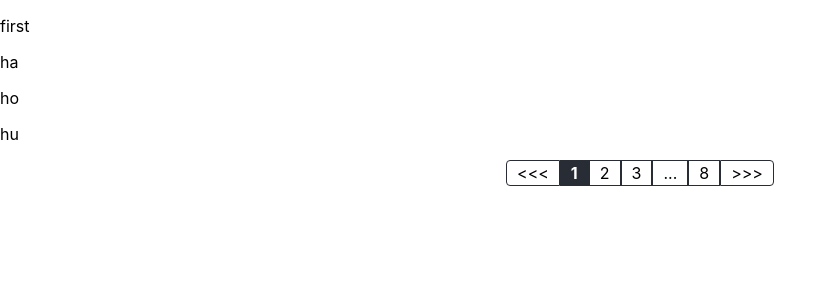
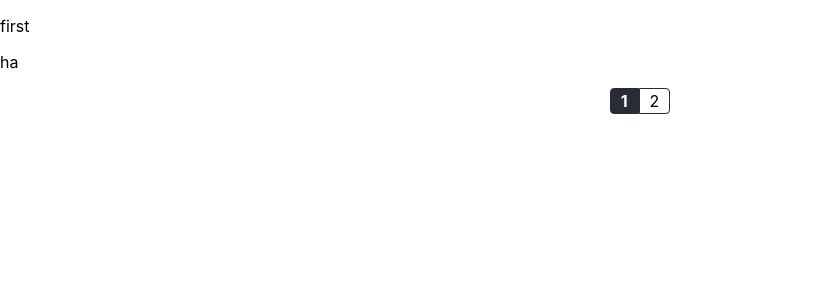
Before and after one commit to schroedinger-survey/react-pagination, a React (Create React App) app: page / in a window 1280 px wide. Shown: the top 300 px of the page, without its empty margins (0-837 px from the left). Built offline with nearby package versions, Linux system fonts and the light colour scheme.

Commit message:
Fixed class for smallPagination

```diff
--- a/src/App.js
+++ b/src/App.js
@@ -5,7 +5,7 @@ import {test_data} from "./pagination/test_data";
 
 function App() {
     const data = test_data;
-    const itemsPerPage = 4;
+    const itemsPerPage = 2;
     const [itemsList, setItemsList] = useState([]);
 
     const setCurrentPaginationPage = (currentPage) => {
@@ -52,9 +52,9 @@ function App() {
                         prevSign={"<<<"}
                         nextSign={">>>"}
                         endMarkerClass={"end-marker"}
-                        skipElements={true}
+                        skipElements={false}
                         fetchFunction={fetchFunction}
-                        activeCenter={true}
+                        activeCenter={false}
                         callBack={setCurrentPaginationPage}/>
         </div>
     );
--- a/src/pagination/Pagination.js
+++ b/src/pagination/Pagination.js
@@ -22,7 +22,7 @@ const Pagination = (props) => {
     const pages = Math.ceil(totalItemCount / itemsPerPage);
 
     useEffect(() => {
-        console.log(startPagination, currentPage);
+        setCurrentPage(1);
     }, [])
 
     const goToPrevious = () => {
@@ -66,7 +66,7 @@ const Pagination = (props) => {
 
         for (let i = 0; i < (pages > displayRange ? displayRange : pages); i++) {
             li.push(<li
-                className={((startPagination + i === currentPage) && pages > displayRange) ? activePage : (!(startPagination + i === currentPage) && pages > displayRange) ? inactivePage : ((startPagination + i === currentPage) && pages < displayRange) ? activePageSmallPagination : inactivePageSmallPagination}
+                className={((startPagination + i === currentPage) && pages > displayRange) ? activePage : (!(startPagination + i === currentPage) && pages > displayRange) ? inactivePage : ((startPagination + i === currentPage) && pages <= displayRange) ? activePageSmallPagination : inactivePageSmallPagination}
                 key={keyProps}
                 onClick={() => {
                     sendPageToParent(startPagination + i)
--- a/src/pagination/test_data.js
+++ b/src/pagination/test_data.js
@@ -1,32 +1,5 @@
 export const test_data = [
     {nr: 1, text: "first"},
     {nr: 2, text: "ha"},
-    {nr: 3, text: "ho"},
-    {nr: 4, text: "hu"},
-    {nr: 5, text: "second"},
-    {nr: 6, text: "hü"},
-    {nr: 1, text: "hi"},
-    {nr: 2, text: "ha"},
-    {nr: 3, text: "third"},
-    {nr: 4, text: "hu"},
-    {nr: 5, text: "he"},
-    {nr: 6, text: "hü"},
-    {nr: 1, text: "fourth"},
-    {nr: 2, text: "ha"},
-    {nr: 3, text: "ho"},
-    {nr: 4, text: "hu"},
-    {nr: 5, text: "he"},
-    {nr: 6, text: "hü"},
-    {nr: 1, text: "hi"},
-    {nr: 2, text: "ha"},
-    {nr: 3, text: "ho"},
-    {nr: 4, text: "hu"},
-    {nr: 5, text: "he"},
-    {nr: 6, text: "hü"},
-    {nr: 1, text: "hi"},
-    {nr: 2, text: "ha"},
-    {nr: 3, text: "ho"},
-    {nr: 4, text: "hu"},
-    {nr: 5, text: "he"},
-    {nr: 6, text: "last"}
+    {nr: 3, text: "ho"}
 ]
```
